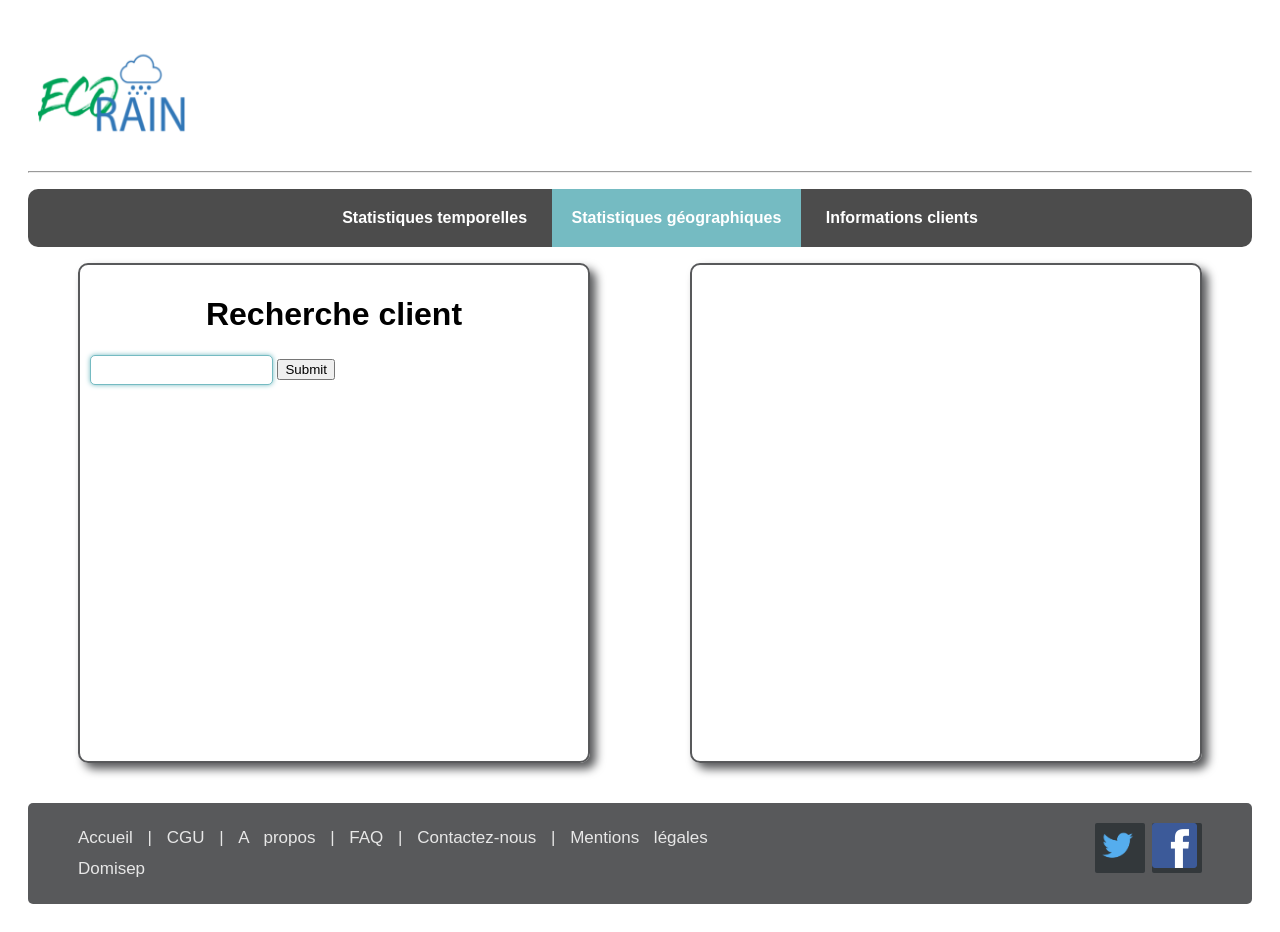
After one commit to ISEP-dev/G2E, a PHP site: template vue/commercial_geo.php in a window 1280 px wide. The commit adds this page. Run offline with PHP 8.4, Linux system fonts and the light colour scheme; the template is opened without the code that fills it, so the values that code supplies are empty.

Commit message:
Ajout carte pour stats géographiques

```diff
--- a/vue/CommercialClient.php
+++ b/vue/commercial_client.php
@@ -2,7 +2,7 @@
 <nav class="navbar">
     <ul class="navbar">
         <li class="navitem"><a href="index.php?cible=Commercial&fonction=stat_temp">Statistiques temporelles</a></li>
-        <li class="navitem"><a href="">Statistiques géographiques</a></li>
+        <li class="navitem"><a href="index.php?cible=Commercial&fonction=stat_geo">Statistiques géographiques</a></li>
         <li class="navitem active"><a href="index.php?cible=Commercial&fonction=accueil">Informations clients</a></li>
     </ul>
 </nav>
--- /dev/null
+++ b/vue/commercial_geo.php
@@ -0,0 +1,19 @@
+<nav class="navbar">
+    <ul class="navbar">
+        <li class="navitem"><a href="index.php?cible=Commercial&fonction=stat_temp">Statistiques temporelles</a>
+        </li>
+        <li class="navitem active"><a href="index.php?cible=Commercial&fonction=stat_geo">Statistiques géographiques</a>
+        </li>
+        <li class="navitem"><a href="index.php?cible=Commercial&fonction=accueil">Informations clients</a></li>
+    </ul>
+</nav>
+<div class="ligne">
+    <div class="col-gauche">
+        <h1 class="centre">Recherche client</h1>
+        <input type="text" id="address" autofocus>
+        <input type="submit" id="submit-address">
+    </div>
+    <div class="col-droite">
+        <div id="carte" style="height: 100%;"></div>
+    </div>
+</div>
--- a/vue/commercial.php
+++ b/vue/commercial_temp.php
@@ -3,7 +3,7 @@
     <ul class="navbar">
         <li class="navitem active"><a href="index.php?cible=Commercial&fonction=stat_temp">Statistiques temporelles</a>
         </li>
-        <li class="navitem"><a href="">Statistiques géographiques</a></li>
+        <li class="navitem"><a href="index.php?cible=Commercial&fonction=stat_geo">Statistiques géographiques</a></li>
         <li class="navitem"><a href="index.php?cible=Commercial&fonction=accueil">Informations clients</a></li>
     </ul>
 </nav>
--- a/vue/header.php
+++ b/vue/header.php
@@ -1,7 +1,7 @@
 <!DOCTYPE html>
 <html lang="fr">
 <head>
-    <meta charset="UTF-8">
+    <meta charset="utf-8">
     <meta name="viewport" content="width=device-width, initial-scale=1.0">
     <meta http-equiv="X-UA-Compatible" content="ie=edge">
     <link rel="stylesheet" href="vue/css/style.css">
```
Also changed, not shown: controleurs/Commercial.php (+13 -8 lines), vue/js/maps.js (added, +60 -0 lines).
